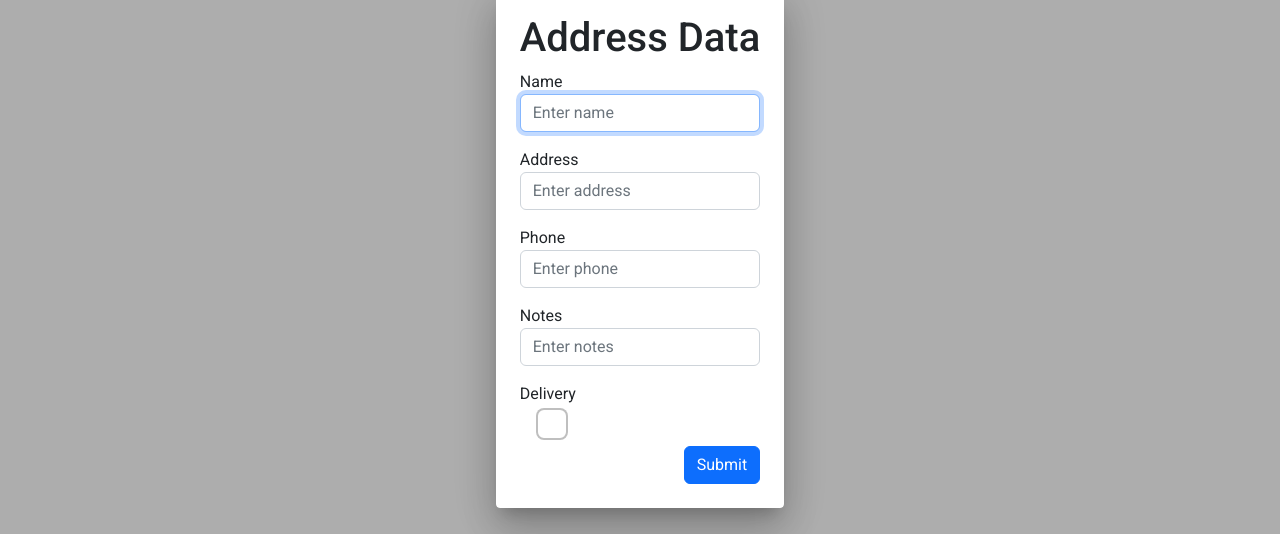
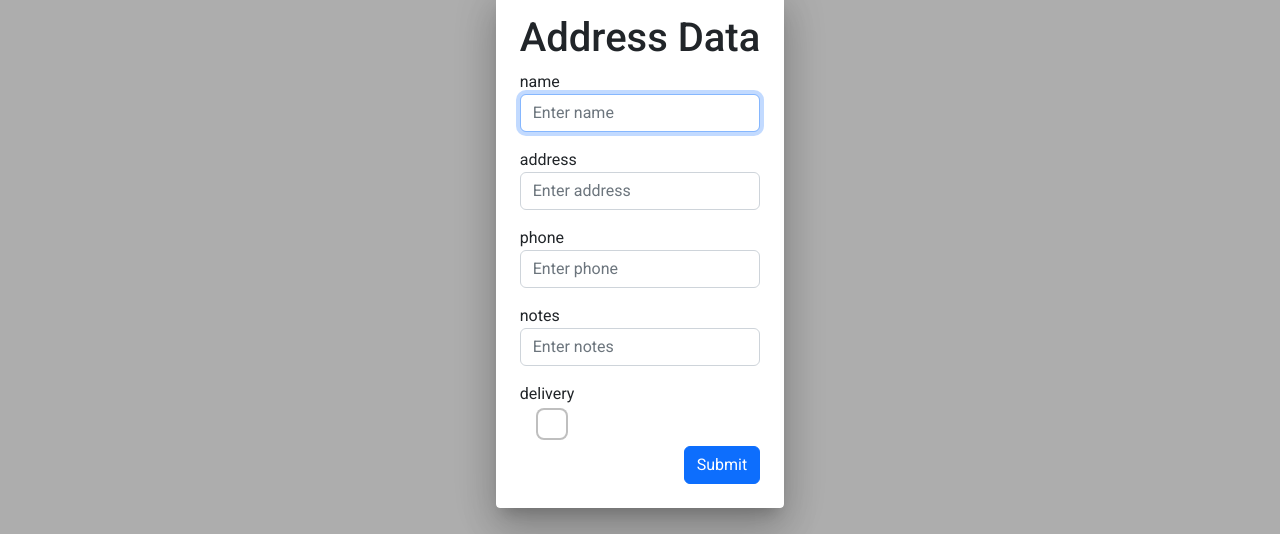
Before and after one commit to Slakstins/manna, an Angular app in the folder manna-app/: page /addresses in a window 1280 px wide. Both pictures are taken after a click on the button 1031 px from the left and 75 px from the top of the page. Shown: the part 151-685 px from the top of the page. Built offline with nearby package versions, Linux system fonts and the light colour scheme; no server answers.

Commit message:
generalizing add process

```diff
--- /dev/null
+++ b/manna-app/src/app/add-popup/add-popup-format.ts
@@ -0,0 +1,11 @@
+
+export enum InputType {
+    Text = 0,
+    Check = 1
+}
+
+export interface AddPopupFormat {
+    type: InputType;
+    label: string;
+    value: any;
+}
--- /dev/null
+++ b/manna-app/src/app/add-popup/add-popup.component.html
@@ -0,0 +1,28 @@
+<div class="bg-white sizing container p-4">
+    <h1>Address Data</h1>
+    <form>
+        <div *ngFor="let d of dataFieldsObj; ">
+
+            <div *ngIf="d.type == 0" class="form-group mb-3">
+                <label for={{d.label}}>{{d.label}}</label>
+                <input class="form-control" [(ngModel)]="d.value" id="{{d.label + 'Input'}}" placeholder="{{'Enter ' + d.label}}" name="{{d.label}}">
+            </div>
+
+            <div *ngIf="d.type == 1" class="form-group mb-3">
+                <label for="{{d.label}}">{{d.label}}</label>
+                            <div class="form-check">
+                    <input class="form-check-input big-checkbox" type="checkbox" value="" id="flexCheckDefault" [checked]="d.value" (click)="toggleValue(d)">
+                    <label class="form-check-label" for="flexCheckDefault">
+                    </label>
+                </div>
+            </div>
+        </div>
+
+
+
+
+        <button type="submit" class="btn btn-primary" (click)="addFunctionClosePopup()">Submit</button>
+    </form>
+
+
+</div>
--- /dev/null
+++ b/manna-app/src/app/add-popup/add-popup.component.ts
@@ -0,0 +1,49 @@
+import { Component, EventEmitter, Inject, Input, OnInit, Type } from '@angular/core';
+import { MAT_DIALOG_DATA, MatDialogRef } from '@angular/material/dialog';
+import { Subscription } from 'rxjs';
+import { Address } from 'src/app/interfaces/address';
+import { AddressAPIService } from 'src/app/api-services/addressapi.service';
+import { AddPopupFormat, InputType } from './add-popup-format';
+
+@Component({
+  selector: 'app-add-address',
+  templateUrl: './add-popup.component.html',
+  styleUrls: ['../nav/shared-styles/add-row.component.css']
+})
+export class AddPopupComponent implements OnInit{
+constructor(public dialogRef: MatDialogRef<AddPopupComponent>, @Inject(MAT_DIALOG_DATA) public data: any, private addressAPI: AddressAPIService) {}
+  ngOnInit(): void {
+    console.log(this.dataFieldsObj)
+  }
+  dataFieldsObj: AddPopupFormat[] = this.data.addPopupData;
+  addFunction: Function = this.data.addFunction;
+
+
+  sub!: Subscription;
+
+
+
+  // address: Address = {
+  //   delivery: false,
+  //   address: "",
+  //   phone: "",
+  //   name: "",
+  //   notes: ""
+  // };
+  toggleValue(d: AddPopupFormat) {
+    d.value = !d.value;
+  }
+
+  onAdd = new EventEmitter();
+
+
+  addFunctionClosePopup() {
+    this.addFunction(this.dataFieldsObj, this.dialogRef)
+  }
+
+
+
+  // ngOnDestroy(): void {
+  //   this.sub.unsubscribe();
+  // }
+}
--- a/manna-app/src/app/app.module.ts
+++ b/manna-app/src/app/app.module.ts
@@ -12,7 +12,7 @@ import { FormsModule } from '@angular/forms';
 import { SearchPipe } from './nav/address-page/search.pipe';
 import { BrowserAnimationsModule } from '@angular/platform-browser/animations';
 import { MatDialogModule} from '@angular/material/dialog';
-import { AddAddressComponent } from './nav/address-page/address-table/add-address/add-address.component';
+import { AddPopupComponent } from './add-popup/add-popup.component';
 import { AddressValEditComponent } from './nav/address-page/address-table/address-popup/address-val-edit/address-val-edit.component';
 import { DriverPageComponent } from './nav/driver-page/driver-page.component';
 import { DriverTableComponent } from './nav/driver-page/driver-table/driver-table.component';
@@ -27,7 +27,7 @@ import { DriverTableComponent } from './nav/driver-page/driver-table/driver-tabl
     AddressTableComponent,
     AddressPopupComponent,
     SearchPipe,
-    AddAddressComponent,
+    AddPopupComponent,
     AddressValEditComponent,
     DriverPageComponent,
     DriverTableComponent,
--- a/manna-app/src/app/nav/address-page/address-table/add-address/add-address.component.html
+++ /dev/null
@@ -1,36 +0,0 @@
-<div class="bg-white sizing container p-4">
-    <h1>Address Data</h1>
-    <form>
-        <div class="form-group mb-3">
-            <label for="nameInput">Name</label>
-            <input class="form-control" [(ngModel)]="address.name" id="nameInput" placeholder="Enter name" name="address">
-        </div>
-
-        <div class="form-group mb-3">
-            <label for="AddressInput">Address</label>
-            <input class="form-control" [(ngModel)]="address.address" id="AddressInput" placeholder="Enter address" name="address">
-        </div>
-
-        <div class="form-group mb-3">
-            <label for="phoneInput">Phone</label>
-            <input class="form-control"  [(ngModel)]="address.phone" id="phoneInput" placeholder="Enter phone" name="address">
-        </div>
-
-        <div class="form-group mb-3">
-            <label for="notesInput">Notes</label>
-            <input class="form-control"  [(ngModel)]="address.notes" id="notesInput" placeholder="Enter notes" name="address">
-        </div>
-
-        <div class="form-group mb-3">
-            <label for="notesInput">Delivery</label>
-                        <div class="form-check">
-                <input class="form-check-input big-checkbox" type="checkbox" value="" id="flexCheckDefault" [checked]="address.delivery" (click)="toggleDelivery()">
-                <label class="form-check-label" for="flexCheckDefault">
-                </label>
-            </div>
-        </div>
-        <button type="submit" class="btn btn-primary" (click)="addAddress()">Submit</button>
-    </form>
-
-
-</div>
--- a/manna-app/src/app/nav/address-page/address-table/add-address/add-address.component.ts
+++ /dev/null
@@ -1,51 +0,0 @@
-import { Component, EventEmitter } from '@angular/core';
-import { MAT_DIALOG_DATA, MatDialogRef } from '@angular/material/dialog';
-import { Subscription } from 'rxjs';
-import { Address } from 'src/app/interfaces/address';
-import { AddressAPIService } from 'src/app/api-services/addressapi.service';
-
-@Component({
-  selector: 'app-add-address',
-  templateUrl: './add-address.component.html',
-  styleUrls: ['../../../shared-styles/add-row.component.css']
-})
-export class AddAddressComponent {
-constructor(public dialogRef: MatDialogRef<AddAddressComponent>, private addressAPI: AddressAPIService) {}
-
-
-  sub!: Subscription;
-
-  address: Address = {
-    delivery: false,
-    address: "",
-    phone: "",
-    name: "",
-    notes: ""
-  };
-
-  onAdd = new EventEmitter();
-
-
-  addAddress() {
-    alert(this.address.delivery)
-    this.sub = this.addressAPI.post(this.address).subscribe((res) => {
-      console.log("successfully added");
-      // alert(res.toString());
-      //add the id to address!!
-      this.address = res as Address;
-      this.onAdd.emit(this.address);
-      this.dialogRef.close();
-    },
-    (error) => {
-      console.log(error);
-    });
-  }
-
-  toggleDelivery() {
-    this.address.delivery = !this.address.delivery;
-  }
-
-  ngOnDestroy(): void {
-    this.sub.unsubscribe();
-  }
-}
--- a/manna-app/src/app/nav/address-page/address-table/address-table.component.ts
+++ b/manna-app/src/app/nav/address-page/address-table/address-table.component.ts
@@ -2,9 +2,10 @@ import { Component, EventEmitter, OnDestroy, OnInit } from '@angular/core';
 import { Subscription } from 'rxjs';
 import { Address } from 'src/app/interfaces/address';
 import { AddressAPIService } from 'src/app/api-services/addressapi.service';
-import { MatDialog, MAT_DIALOG_DATA } from '@angular/material/dialog';
+import { MatDialog, MAT_DIALOG_DATA, MatDialogRef } from '@angular/material/dialog';
 import { AddressPopupComponent } from './address-popup/address-popup.component';
-import { AddAddressComponent } from './add-address/add-address.component';
+import { AddPopupComponent } from '../../../add-popup/add-popup.component';
+import { AddPopupFormat, InputType } from 'src/app/add-popup/add-popup-format';
 
 
 @Component({
@@ -44,15 +45,21 @@ export class AddressTableComponent implements OnInit, OnDestroy {
   addresses!: Address[];
 
   displayAddAddress() {
-    let dialogRef = this.dialog.open(AddAddressComponent);
+    let dialogRef = this.dialog.open(AddPopupComponent, {
+      data: {
+        addPopupData: this.addPopupData,
+        addFunction: this.addAddress
+      }
+    });
     //subscribe to events!!
-    const sub = dialogRef.componentInstance.onAdd.subscribe((address) => {
-      this.addAddressTableData(address);
+    // const sub = dialogRef.componentInstance.onAdd.subscribe((address) => {
+      // this.addAddressTableData(address);
+      // dialogRef.close();
       // do something
-    });
-    dialogRef.afterClosed().subscribe(() => {
-      sub.unsubscribe();
-    });
+    // });
+    // dialogRef.afterClosed().subscribe(() => {
+    //   sub.unsubscribe();
+    // });
   }
 
   addAddressTableData(address: Address) {
@@ -98,4 +105,59 @@ export class AddressTableComponent implements OnInit, OnDestroy {
     this.searchField = field;
   }
 
+  addAddress = (d: AddPopupFormat[], dialogRef: MatDialogRef<AddPopupComponent>) => {
+    //convert to address format
+    let a : Address = {address: "", delivery: false, name: "", notes: "", phone: ""};
+    for(let field of d) {
+      this.update(field.label as keyof(Address), a, field.value );
+    }
+    //call api
+    this.sub = this.addressAPI.post(a).subscribe((res) => {
+      console.log("successfully added");
+      // alert(res.toString());
+      //add the id to address!!
+      this.addresses.push(res as Address)
+      // this.onAdd.emit(this.address);
+      // this.dialogRef.close();
+      dialogRef.close();
+    },
+    (error) => {
+      console.log(error);
+    });
+  }
+
+
+
+    update<Key extends keyof Address>(key: Key, a: Address[Key], value: any) {
+      a[key] = value;
+  }
+
+  addPopupData: AddPopupFormat[] = [
+    {
+    label: "name",
+    type: InputType.Text,
+    value: ""
+    },
+    {
+    label: "address",
+    type: InputType.Text,
+    value: ""
+    },
+    {
+    label: "phone",
+    type: InputType.Text,
+    value: ""
+    },
+    {
+    label: "notes",
+    type: InputType.Text,
+    value: ""
+    },
+    {
+    label: "delivery",
+    type: InputType.Check,
+    value: false
+    },
+]
+
 }
```
Also changed, not shown: 1 other file (tests, documents, lock files or other folders).
